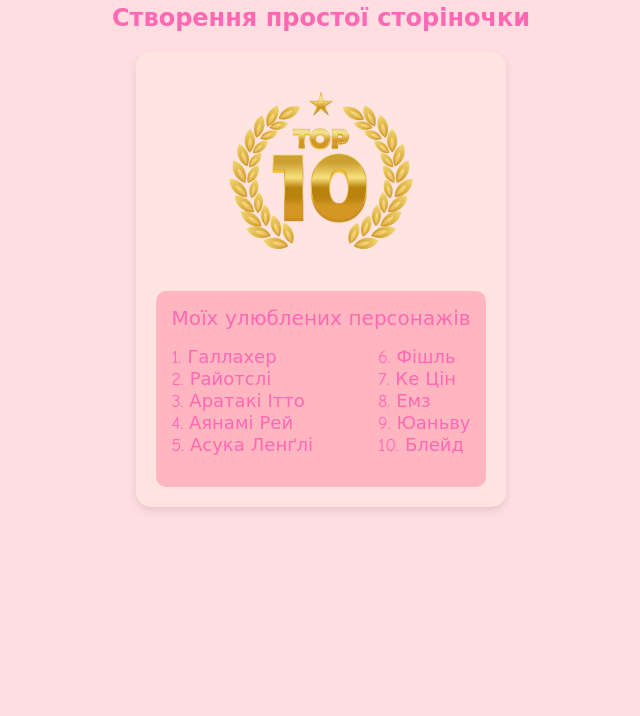
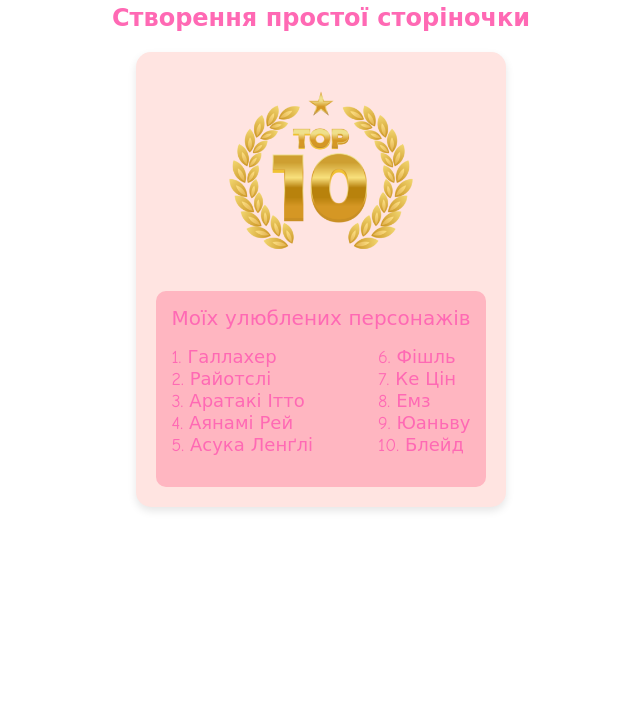
Before and after one commit to idiommarres/webdesign.github.io, a plain HTML site: page lab3/index.html in a window 1280 px wide. Shown: the part 84-800 px from the top of the page, without its empty margins (319-959 px from the left). Drawn offline with Linux system fonts and the light colour scheme.

Commit message:
Update lab3.css

```diff
--- a/lab3/css/lab3.css
+++ b/lab3/css/lab3.css
@@ -1,6 +1,6 @@
 /* Основні стилі */
 body {
-    background-color: #ffdee2;
+    background-color: #FFFFFF;
     font-family: "Comic Sans MS", cursive, sans-serif;
     margin: 0;
     padding: 0;
```
